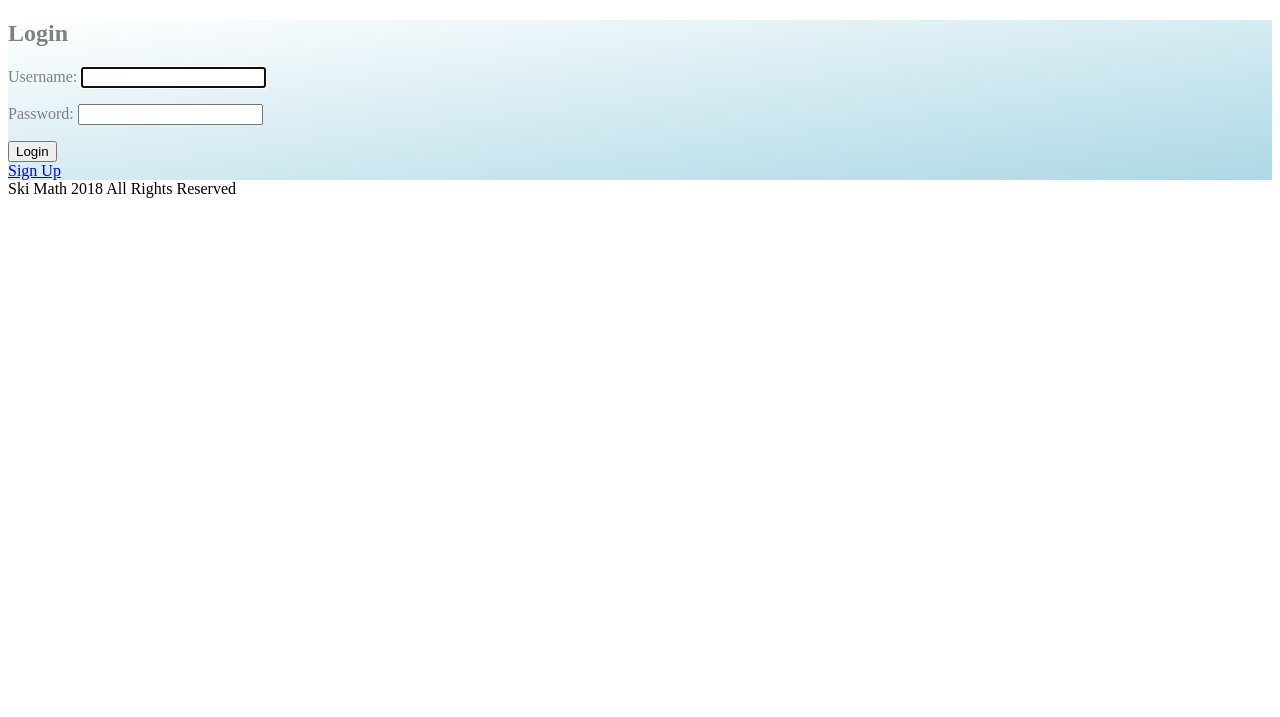
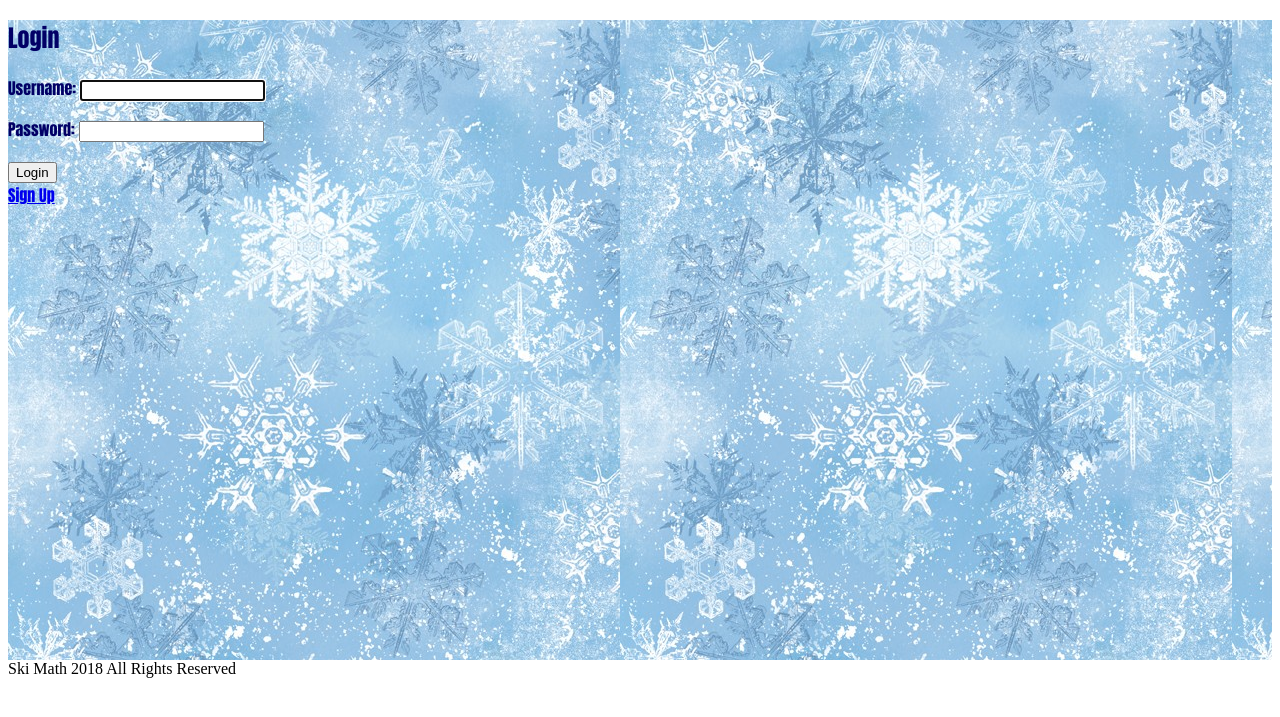
Before and after one commit to rdecks155/ski_math, a Django app: page /ski_math/login/ in a window 1280 px wide. Shown: the top 717 px of the page. Run offline with Django 3.2, Linux system fonts and the light colour scheme.

Commit message:
css stuff

```diff
--- a/ski_math/static/web/base.css
+++ b/ski_math/static/web/base.css
@@ -1,16 +1,20 @@
 .body-content {
-    background: linear-gradient(to bottom right, white, lightblue);
-    color: gray;
-    width: 100%;
-    height: 90%;
+    background: linear-gradient(to bottom right, rgb(10, 190, 214), rgba(170, 7, 7, 0.856));
+    background-image: url(/static/LightSnow.jpg);
+    color: rgb(2, 0, 102);
+    height: 40em;
+    width:100%;
+    margin: 0;
     padding: 0;
     border: 0;
     margin: 0;
+    font-family: Impact, Haettenschweiler, 'Arial Narrow Bold', sans-serif
+
 }
 
 .button {
     border: none;
-    color: black;
+    color: rgb(121, 26, 26);
     padding: 15px 32px;
     text-align: center;
     text-decoration: none;
--- a/ski_project/urls.py
+++ b/ski_project/urls.py
@@ -17,6 +17,7 @@ from django.contrib import admin
 from django.urls import path, include
 from django.views.generic.base import TemplateView
 from django.contrib.staticfiles.urls import staticfiles_urlpatterns
+from django.conf.urls.static import static
 
 urlpatterns = [
     path('admin/', admin.site.urls),
--- a/templates/base.html
+++ b/templates/base.html
@@ -1,15 +1,17 @@
 <!-- templates/base.html -->
+{% load static %}
 <!DOCTYPE html>
 <html>
 <head>
   <meta charset="utf-8">
   <title>{% block title %}Django Auth Tutorial{% endblock %}</title>
-  {% load static %}
-  <link rel='stylesheet' href="{% static 'web/base.css' %}">
+  <link rel="stylesheet" href="/static/web/base.css">
+
 </head>
 <body>
   <div class="body-content">
     {% block content %}
+
     {% endblock %}
   </div>
   <div class="footer">
--- a/templates/home.html
+++ b/templates/home.html
@@ -1,5 +1,6 @@
 <!-- templates/home.html -->
 {% extends 'base.html' %}
+{% load static %}
 
 {% block title %}Home{% endblock %}
 
```
Also changed, not shown: ski_project/settings.py (+13 -8 lines), ski_math/static/LightSnow.jpg (added), ski_math/static/Snowflakes.png (added), 1 other file.
